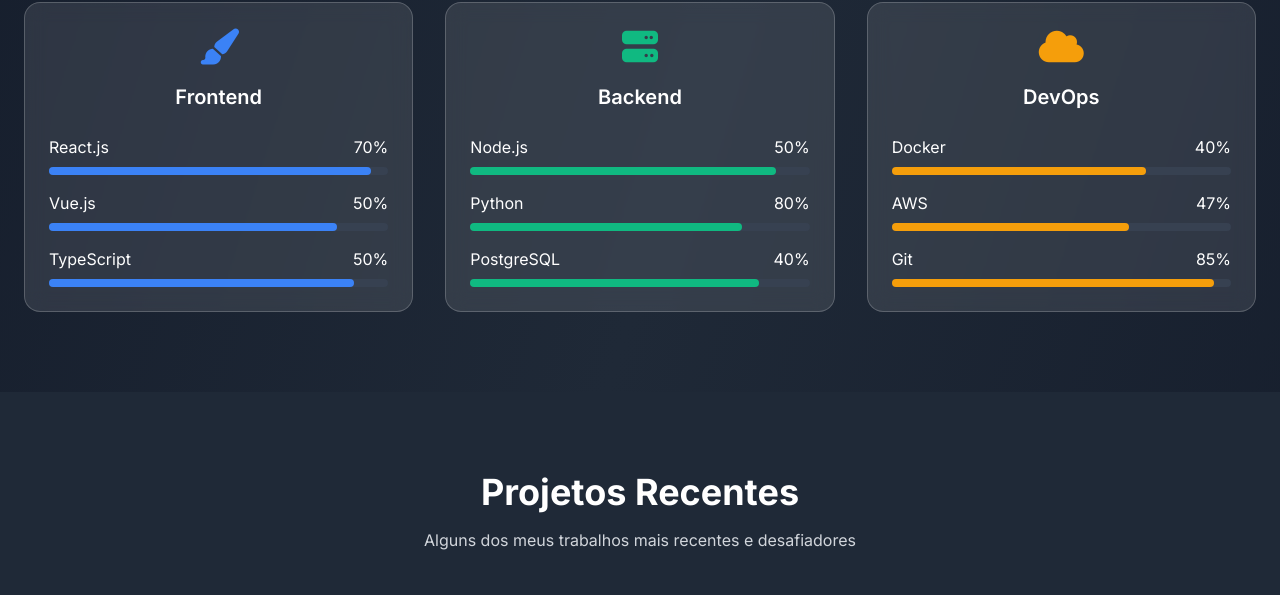
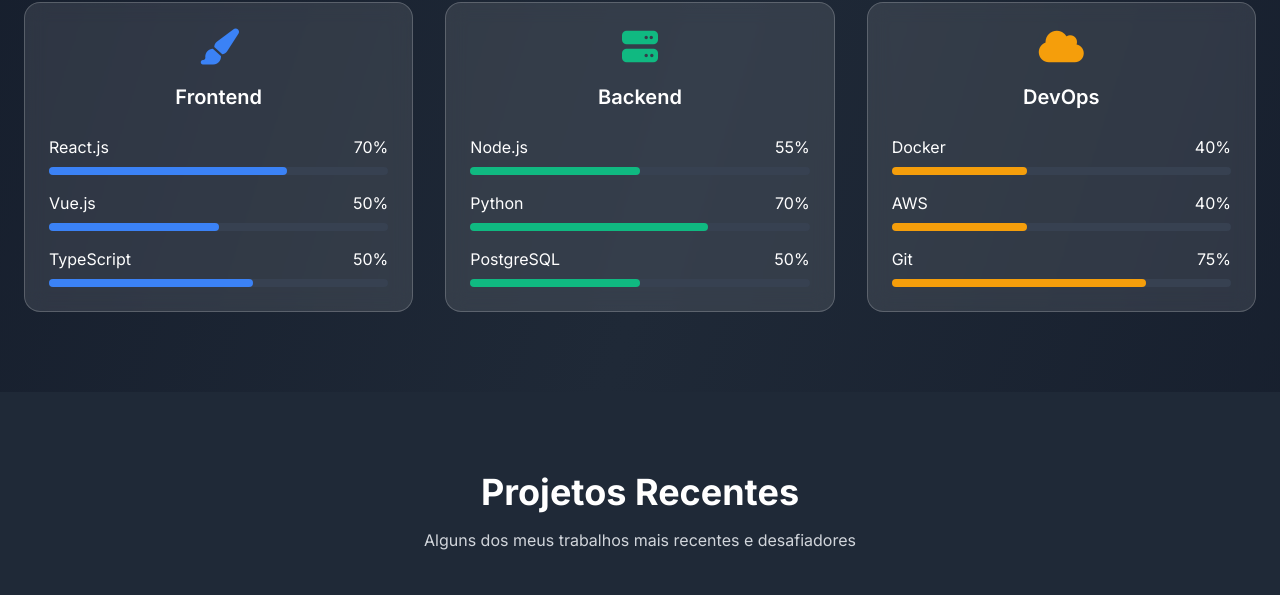
Before and after one commit to RafaelSilvaa29/PROJETO-SITE01, a plain HTML site: page index.html in a window 1280 px wide. Shown: the part 1790-2385 px from the top of the page. Drawn offline with nearby package versions, Linux system fonts and the light colour scheme.

Commit message:
UPDATE TEXT

```diff
--- a/index.html
+++ b/index.html
@@ -3,7 +3,7 @@
   <head>
     <meta charset="UTF-8">
     <meta name="viewport" content="width=device-width, initial-scale=1.0">
-    <title>Portfólio | Desenvolvedor Moderno</title>
+    <title>Portfólio | Rafael Silva </title>
     <!-- Google Fonts -->
     <link rel="preconnect" href="https://fonts.googleapis.com">
     <link rel="preconnect" href="https://fonts.gstatic.com" crossorigin>
@@ -84,7 +84,7 @@
       <nav class="container mx-auto px-6 py-4">
         <div class="flex justify-between items-center">
           <div class="text-2xl font-bold text-primary">
-            Portfólio<span class="text-secondary">.</span>
+          Portfólio <span class="text-secondary">2025</span>
           </div>
           <div class="hidden md:flex space-x-8">
             <a href="#home" class="hover:text-primary transition-colors">Início</a>
@@ -194,7 +194,7 @@
                   <span>70%</span>
                 </div>
                 <div class="w-full bg-gray-700 rounded-full h-2">
-                  <div class="bg-primary h-2 rounded-full" style="width: 95%"></div>
+                  <div class="bg-primary h-2 rounded-full" style="width: 70%"></div>
                 </div>
               </div>
               <div>
@@ -203,7 +203,7 @@
                   <span>50%</span>
                 </div>
                 <div class="w-full bg-gray-700 rounded-full h-2">
-                  <div class="bg-primary h-2 rounded-full" style="width: 85%"></div>
+                  <div class="bg-primary h-2 rounded-full" style="width: 50%"></div>
                 </div>
               </div>
               <div>
@@ -212,7 +212,7 @@
                   <span>50%</span>
                 </div>
                 <div class="w-full bg-gray-700 rounded-full h-2">
-                  <div class="bg-primary h-2 rounded-full" style="width: 90%"></div>
+                  <div class="bg-primary h-2 rounded-full" style="width: 60%"></div>
                 </div>
               </div>
             </div>
@@ -227,28 +227,28 @@
               <div>
                 <div class="flex justify-between mb-2">
                   <span>Node.js</span>
-                  <span>50%</span>
+                  <span>55%</span>
                 </div>
                 <div class="w-full bg-gray-700 rounded-full h-2">
-                  <div class="bg-secondary h-2 rounded-full" style="width: 90%"></div>
+                  <div class="bg-secondary h-2 rounded-full" style="width: 50%"></div>
                 </div>
               </div>
               <div>
                 <div class="flex justify-between mb-2">
                   <span>Python</span>
-                  <span>80%</span>
+                  <span>70%</span>
                 </div>
                 <div class="w-full bg-gray-700 rounded-full h-2">
-                  <div class="bg-secondary h-2 rounded-full" style="width: 80%"></div>
+                  <div class="bg-secondary h-2 rounded-full" style="width: 70%"></div>
                 </div>
               </div>
               <div>
                 <div class="flex justify-between mb-2">
                   <span>PostgreSQL</span>
-                  <span>40%</span>
+                  <span>50%</span>
                 </div>
                 <div class="w-full bg-gray-700 rounded-full h-2">
-                  <div class="bg-secondary h-2 rounded-full" style="width: 85%"></div>
+                  <div class="bg-secondary h-2 rounded-full" style="width: 50%"></div>
                 </div>
               </div>
             </div>
@@ -266,25 +266,25 @@
                   <span>40%</span>
                 </div>
                 <div class="w-full bg-gray-700 rounded-full h-2">
-                  <div class="bg-accent h-2 rounded-full" style="width: 75%"></div>
+                  <div class="bg-accent h-2 rounded-full" style="width: 40%"></div>
                 </div>
               </div>
               <div>
                 <div class="flex justify-between mb-2">
                   <span>AWS</span>
-                  <span>47%</span>
+                  <span>40%</span>
                 </div>
                 <div class="w-full bg-gray-700 rounded-full h-2">
-                  <div class="bg-accent h-2 rounded-full" style="width: 70%"></div>
+                  <div class="bg-accent h-2 rounded-full" style="width: 40%"></div>
                 </div>
               </div>
               <div>
                 <div class="flex justify-between mb-2">
                   <span>Git</span>
-                  <span>85%</span>
+                  <span>75%</span>
                 </div>
                 <div class="w-full bg-gray-700 rounded-full h-2">
-                  <div class="bg-accent h-2 rounded-full" style="width: 95%"></div>
+                  <div class="bg-accent h-2 rounded-full" style="width: 75%"></div>
                 </div>
               </div>
             </div>
@@ -461,7 +461,7 @@
       <div class="container mx-auto px-6">
         <div class="text-center">
           <div class="text-2xl font-bold text-primary mb-4">
-            Rafael_Silva<span class="text-secondary">Dev</span>
+            Rafael_Silva<span class="text-secondary">.Dev</span>
           </div>
           <p class="text-gray-400 mb-8">Desenvolvendo o futuro, um código de cada vez</p>
           <div class="flex justify-center space-x-6 mb-8">
```
Also changed, not shown: 1 other file.
